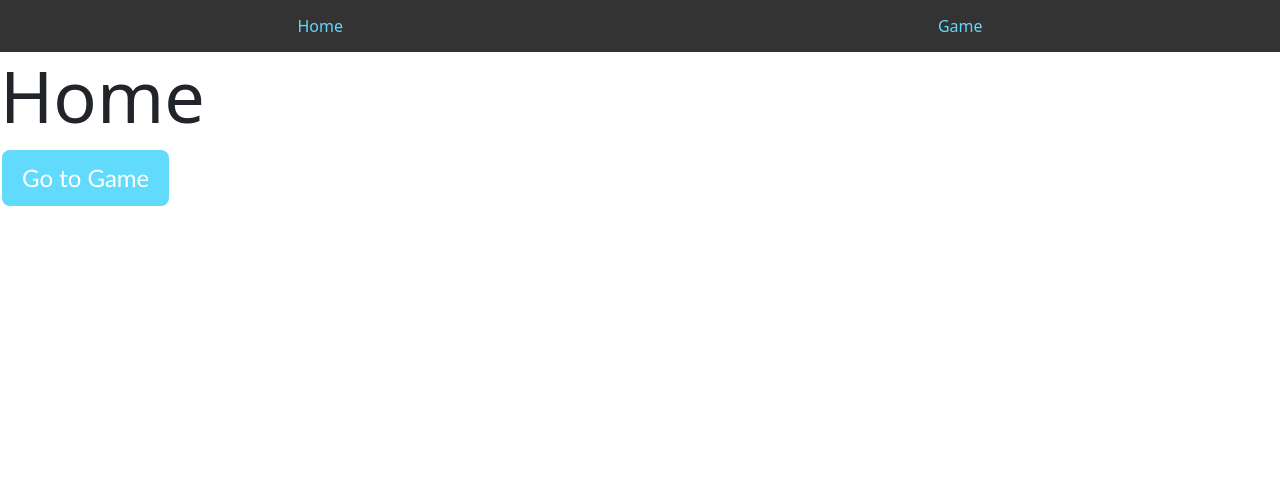
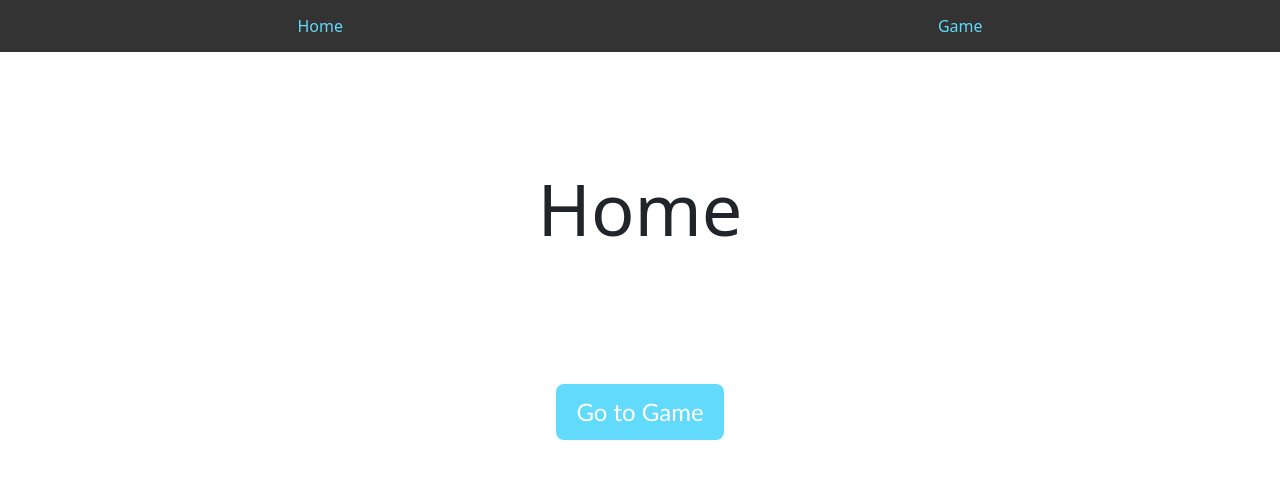
Before and after one commit to hfosnaugh/word_app, a React (Create React App) app: page / in a window 1280 px wide. Shown: the top 478 px of the page. Built offline with nearby package versions, Linux system fonts and the light colour scheme.

Commit message:
centered elements on home page

```diff
--- a/src/pages/HomePage.js
+++ b/src/pages/HomePage.js
@@ -4,12 +4,14 @@ import { Link } from 'react-router-dom';
 function Home() {
   return (
     <>
-      <h1 class='display-2'>Home</h1>
+    <div class="container" style={{height: '40vh'}}><h1 class='display-2'>Home</h1></div>
+    <div class="container">
       <Link to="/game">
         <Button variant="primary" className='Button' size="lg">
           Go to Game
         </Button>
       </Link>
+      </div>
     </>
   );
 }
--- a/src/styles.css
+++ b/src/styles.css
@@ -22,6 +22,13 @@ the dot styles elements, defaults are just standard html styles
 .App-link {
   color: #61dafb;
 } */
+
+.container {
+  height: 10vh;
+  display: flex;
+  justify-content: center;
+  align-items: center;
+}
 
 nav {
   background-color: #333;
```
